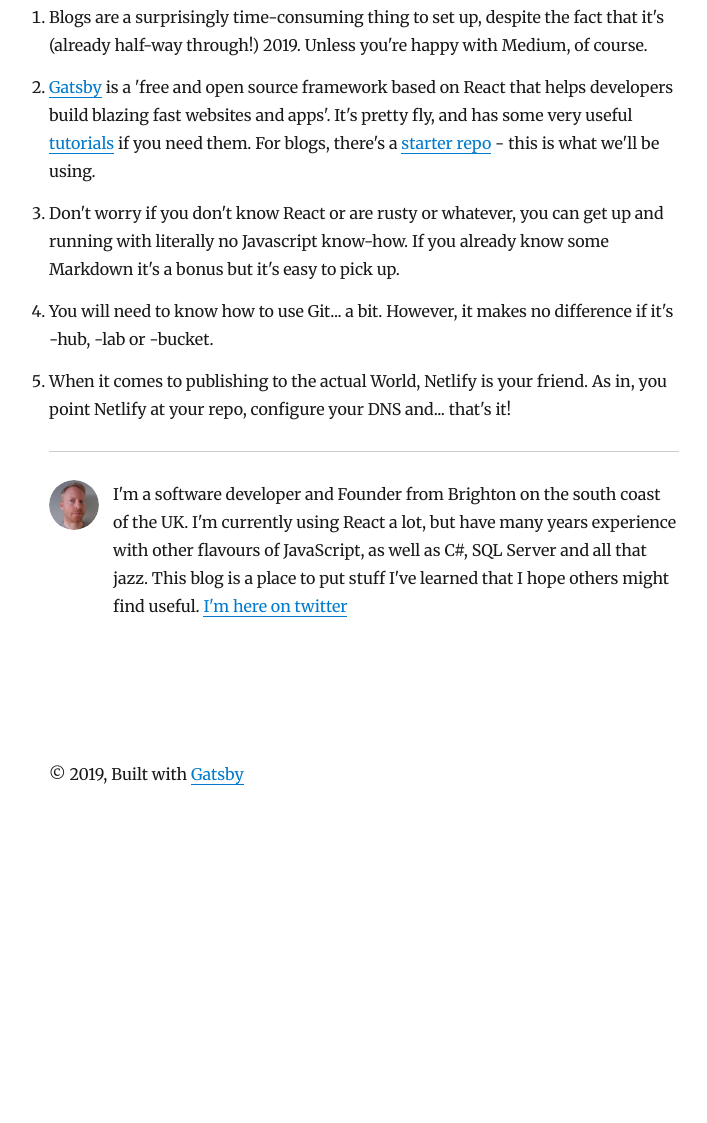
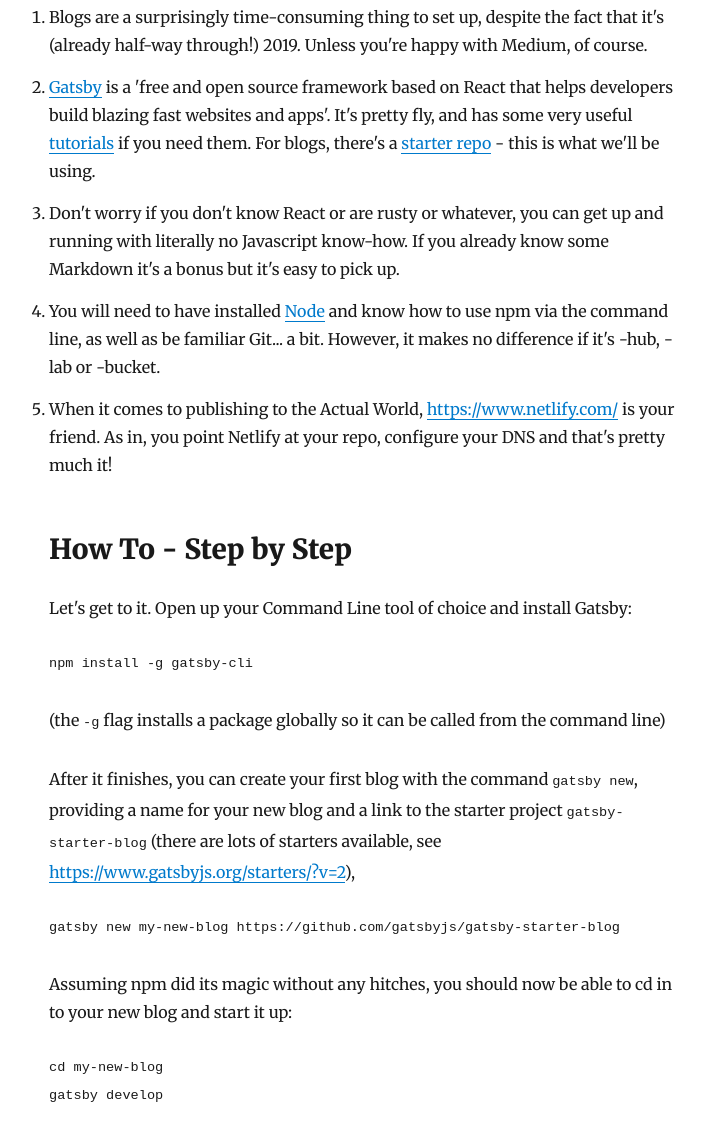
Before and after one commit to willjenks/blog, a Gatsby site: page /create-a-new-blog/ in a window 1280 px wide. Shown: the part 789-1912 px from the top of the page, without its empty margins (276-983 px from the left). Before the commit the page ends 1619 px from the top, so only its background shows below. Built offline with nearby package versions, Linux system fonts and the light colour scheme; Gatsby itself is replaced by a stand-in of ours; some packages are replaced by stand-ins of ours; code samples lack their colours.

Commit message:
WJ - Added more info and code highlighting.

````diff
--- a/content/blog/create-a-new-blog/index.md
+++ b/content/blog/create-a-new-blog/index.md
@@ -6,7 +6,7 @@
 
 # Hello Gatsby, Netflify and World
 
-I've been a Software Developer for over a decade but I've never really done the blogging thing. In the spirit of adventure, I've decided to give it a try, so here's a post about how to set up a blog (quite meta :wink:) if you have a domain, a modicum of technical ability and about 10 minutes to spare.
+I've been a Developer for over a decade but I've never really done the blogging thing. In the spirit of adventure, I've decided to give it a try, so here's a post about how to set up a blog (quite meta :wink:) if you have a domain, a modicum of technical ability and about 10 minutes to spare.
 
 
 ## Executive Summary - tldr;
@@ -23,6 +23,30 @@
 
 3. Don't worry if you don't know React or are rusty or whatever, you can get up and running with literally no Javascript know-how. If you already know some Markdown it's a bonus but it's easy to pick up.
 
-4. You will need to know how to use Git... a bit. However, it makes no difference if it's -hub, -lab or -bucket.
+4. You will need to have installed [Node](https://nodejs.org/) and know how to use npm via the command line, as well as be familiar Git... a bit. However, it makes no difference if it's -hub, -lab or -bucket.
 
-5. When it comes to publishing to the actual World, Netlify is your friend. As in, you point Netlify at your repo, configure your DNS and... that's it!
+5. When it comes to publishing to the Actual World, [https://www.netlify.com/](Netlify) is your friend. As in, you point Netlify at your repo, configure your DNS and that's pretty much it!
+
+## How To - Step by Step
+
+Let's get to it. Open up your Command Line tool of choice and install Gatsby:
+
+```
+npm install -g gatsby-cli
+```
+
+(the `-g` flag installs a package globally so it can be called from the command line)
+
+After it finishes, you can create your first blog with the command `gatsby new`, providing a name for your new blog and a link to the starter project `gatsby-starter-blog` (there are lots of starters available, see [https://www.gatsbyjs.org/starters/?v=2](here)),
+
+```
+gatsby new my-new-blog https://github.com/gatsbyjs/gatsby-starter-blog
+```
+
+Assuming npm did its magic without any hitches, you should now be able to cd in to your new blog and start it up:
+
+```
+cd my-new-blog
+gatsby develop
+
+```
--- a/gatsby-browser.js
+++ b/gatsby-browser.js
@@ -1,3 +1,4 @@
 // custom typefaces
 import "typeface-montserrat"
 import "typeface-merriweather"
+import "prismjs/themes/prism-solarizedlight.css"
````
